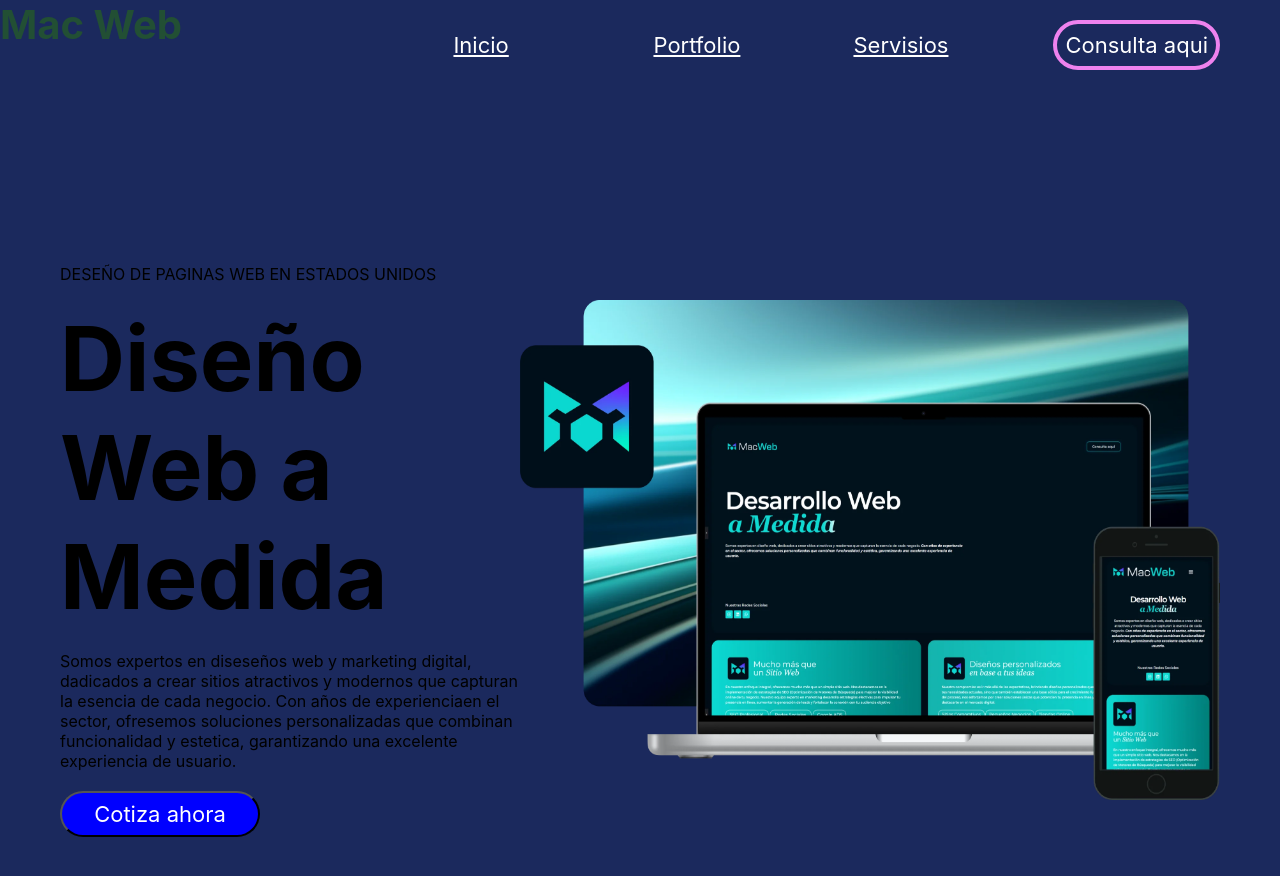
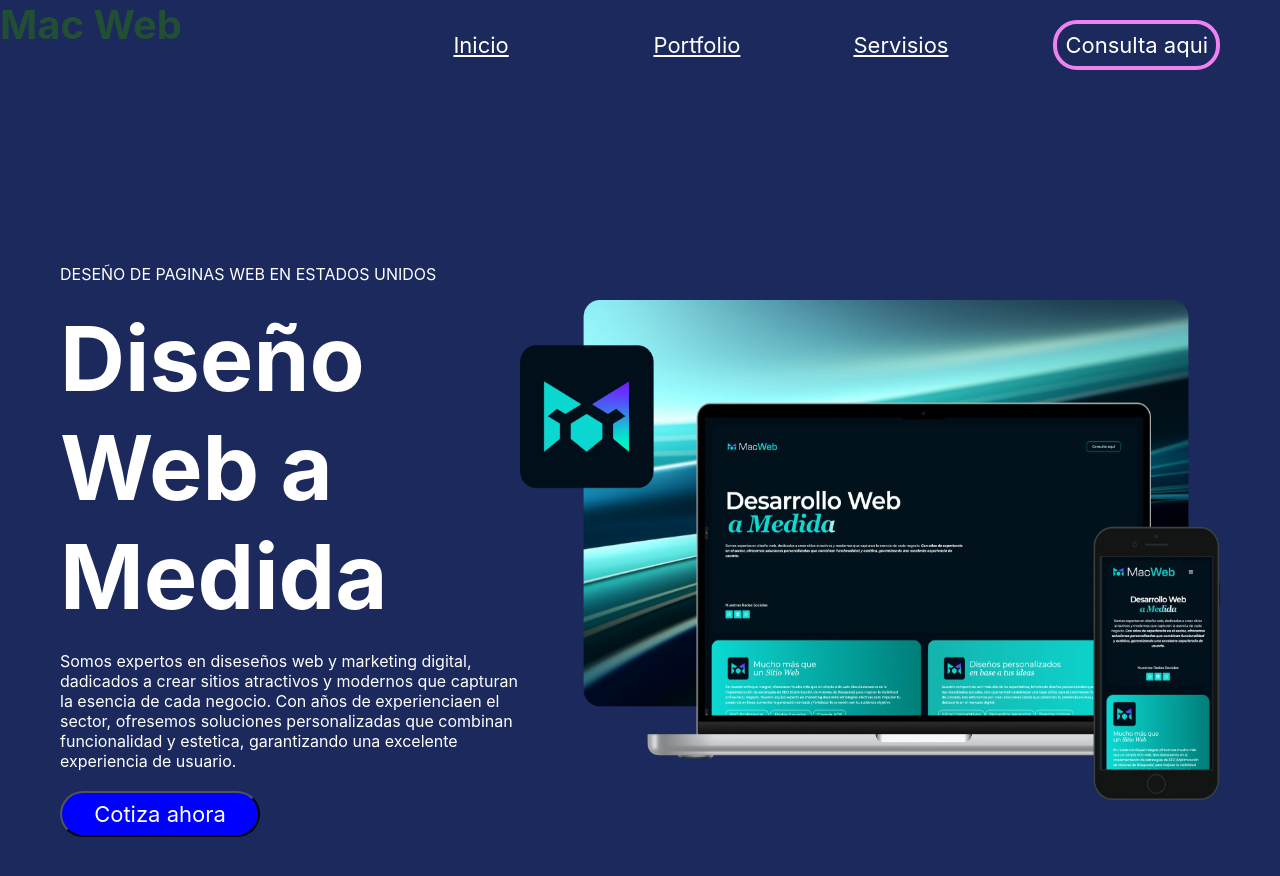
Before and after one commit to KatiaPimenteCruz/FinalSIS2-313, a plain HTML site: page index.html in a window 1280 px wide. Drawn offline with Linux system fonts and the light colour scheme.

Commit message:
segunda pregunta

```diff
--- a/styles.css
+++ b/styles.css
@@ -40,13 +40,13 @@
 }
 
 .login-btn {
-      border: solid 4px violet;
+    border: solid 4px violet;
     color: white;
-  font-size: 22px;
-  padding: 8px 8px;
-  border-radius: 25px;
-  background: none;
-  cursor: pointer;
+    font-size: 22px;
+    padding: 8px 8px;
+    border-radius: 24px;
+    background: none;
+    cursor: pointer;
 }
 
 .hero {
@@ -59,6 +59,7 @@
 }
 
 .hero-text {
+    color: white;
   width: 700px;
   height: 800px;
   display: flex;
@@ -82,7 +83,7 @@
     width: 200px;
   font-size: 22px;
   padding: 8px 8px;
-  border-radius: 25px;
+  border-radius: 24px;
   background-color: blue;
   cursor: pointer;
 }
```
